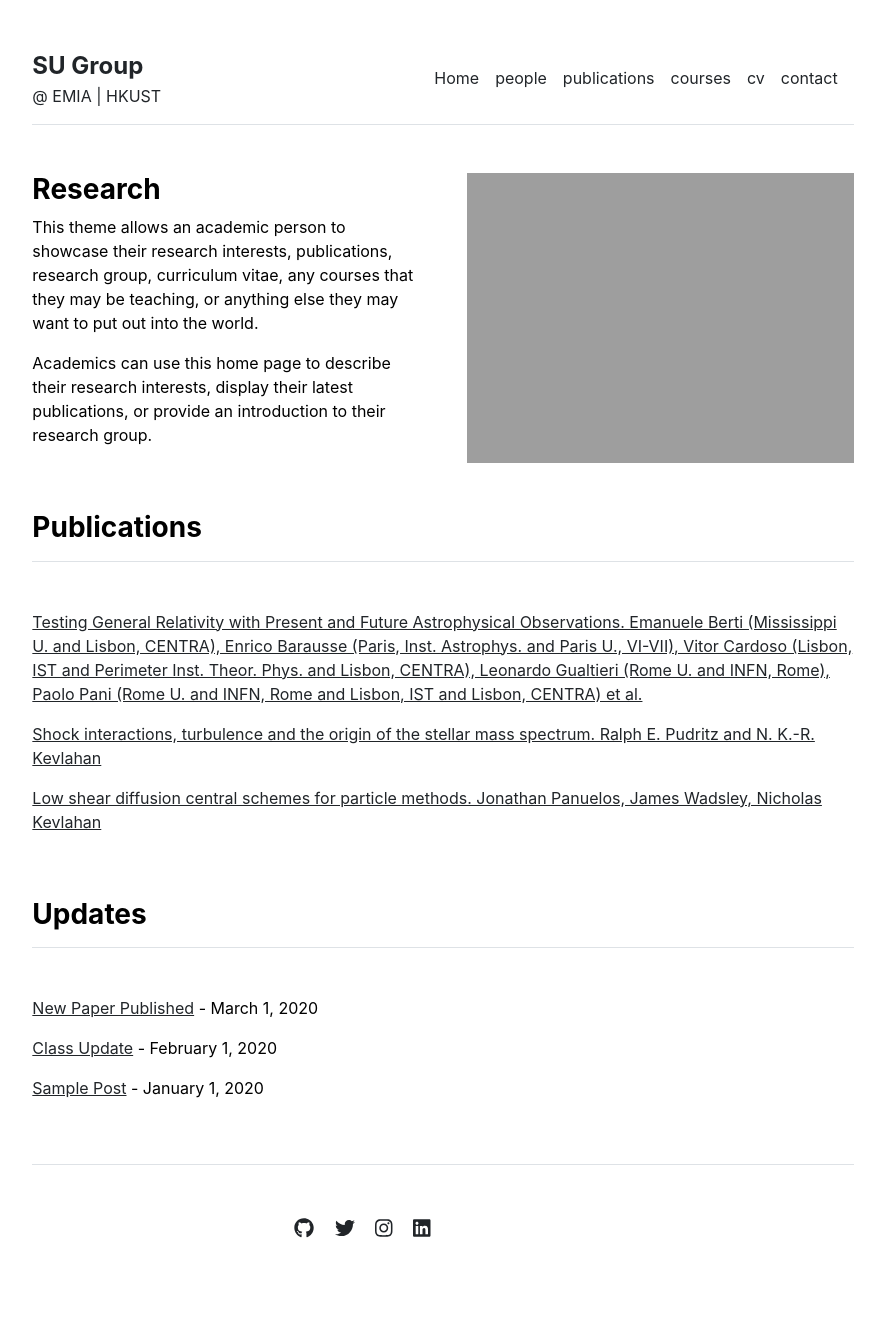
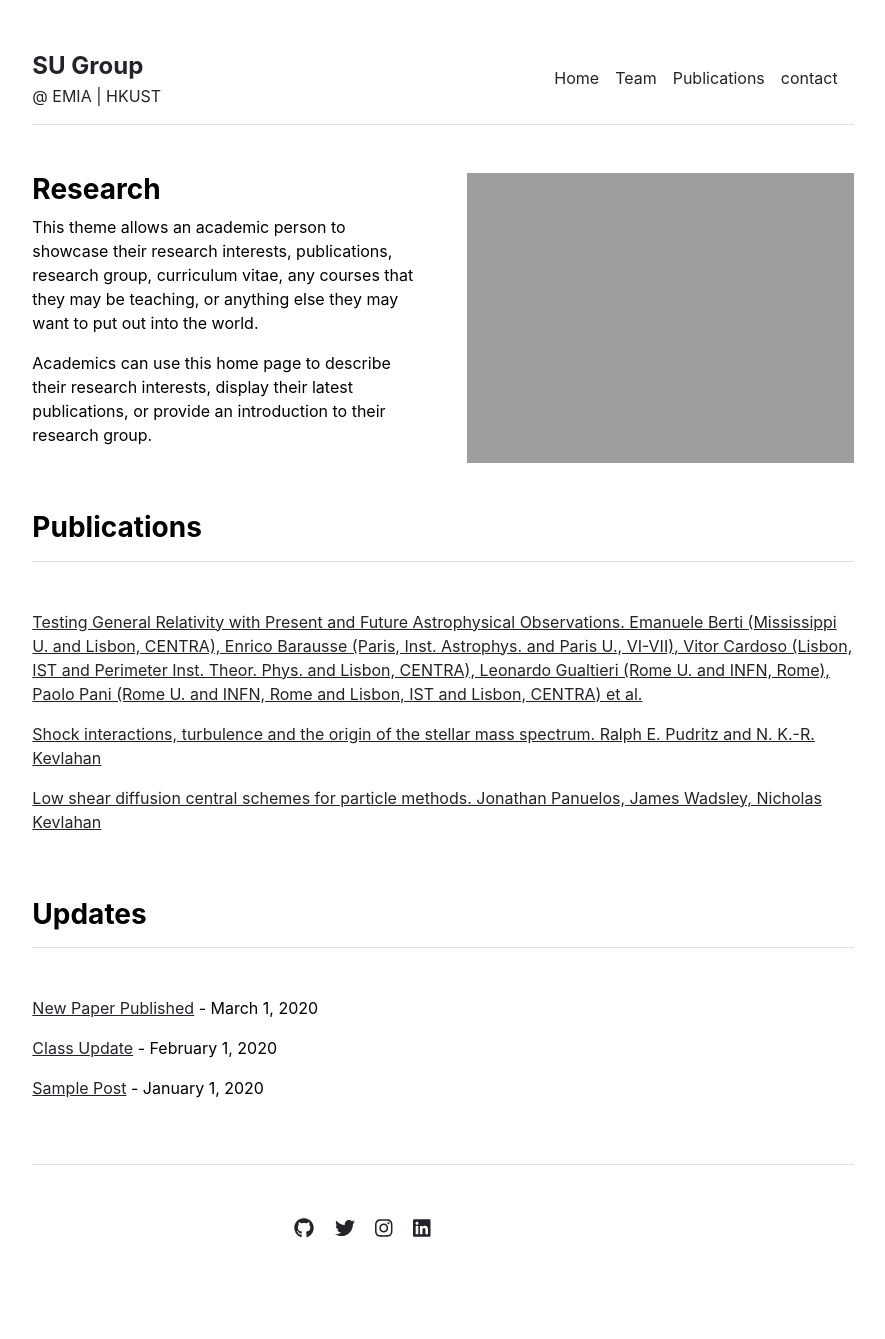
Before and after one commit to WeiSu-MAE/weisu-mae.github.io, a Jekyll site: the page built from index.md, in a window 1280 px wide. Shown: the whole page, without its empty margins (197-1082 px from the left). Built offline with Jekyll 4.4.1, drawn with Linux system fonts in a browser that asks for light colours.

Commit message:
Update settings.yml

```diff
--- a/_data/settings.yml
+++ b/_data/settings.yml
@@ -1,9 +1,9 @@
 menu:
 - {name: 'Home', url: '/'}
-- {name: 'people', url: '/people'}
-- {name: 'publications', url: '/publications'}
-- {name: 'courses', url: '/courses'}
-- {name: 'cv', url: '/cv'}
+- {name: 'Team', url: '/people'}
+- {name: 'Publications', url: '/publications'}
+#- {name: 'courses', url: '/courses'}
+#- {name: 'cv', url: '/cv'}
 - {name: 'contact', url: '/contact'}
 
 people:
```
